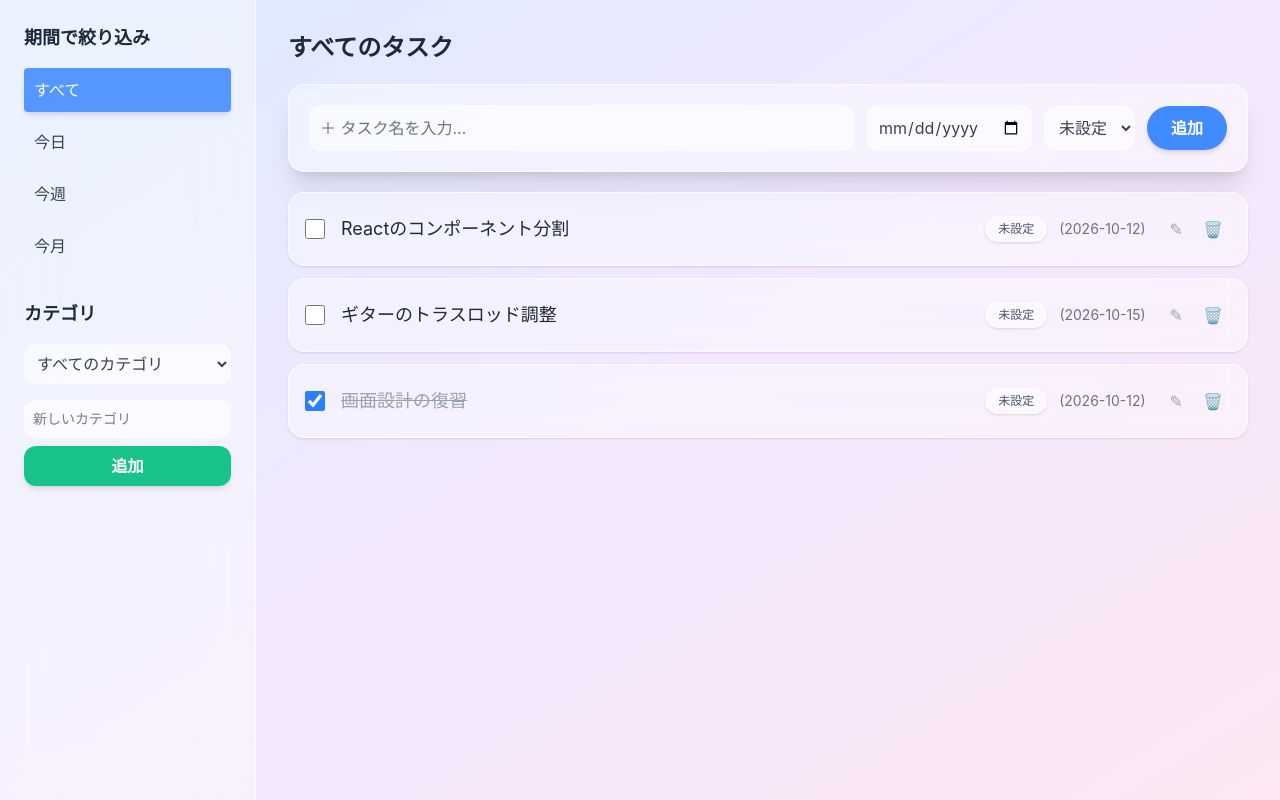
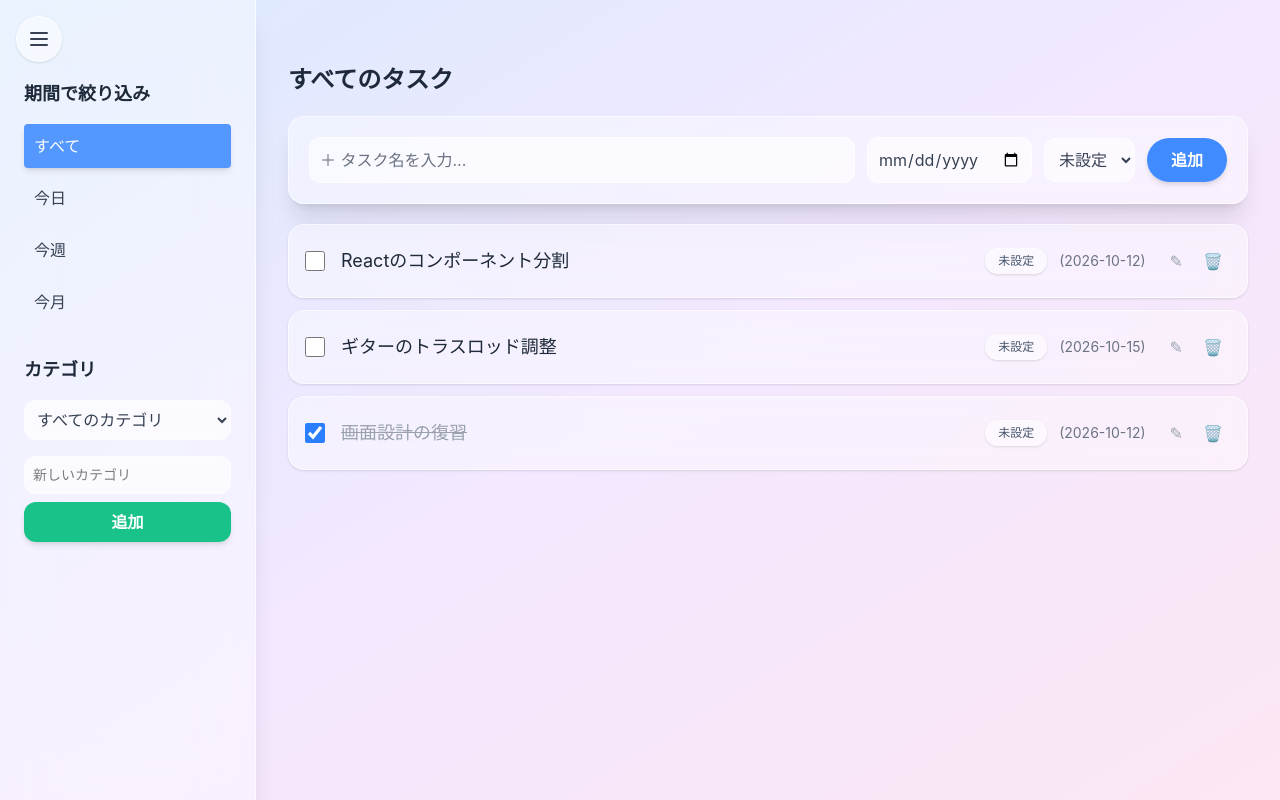
Before and after one commit to kei3yu3/ToDoApp, a React (Vite) app: page / in a window 1280 px wide. Built offline with nearby package versions, Linux system fonts and the light colour scheme.

Commit message:
pc画面でのハンバーガーメニューの追加

```diff
--- a/src/components/layout/AppLayout.tsx
+++ b/src/components/layout/AppLayout.tsx
@@ -15,26 +15,23 @@ type Props = {
 };
 
 export const AppLayout = ({ children, currentFilter, onFilterChange, currentCategory, onCategoryChange, categories, onAddCategory, onDeleteCategory }: Props) => {
-  // ★ スマホ用のサイドバー開閉状態を管理
-  const [isSidebarOpen, setIsSidebarOpen] = useState(false);
+  // ★ PCで開いた時に最初から表示されるよう、初期値を true に設定
+  const [isSidebarOpen, setIsSidebarOpen] = useState(true);
 
   return (
     // ★ md:flex-row を追加し、PCでは横並び、スマホでは縦並びになるように設定
-    <div className="flex flex-col md:flex-row min-h-screen bg-gradient-to-br from-blue-100 via-purple-100 to-pink-100">
+    <div className="flex min-h-screen bg-gradient-to-br from-blue-100 via-purple-100 to-pink-100">
 
-      {/* ★ スマホ用ヘッダー（グラスモーフィズム） */}
-      <div className="md:hidden flex items-center justify-between p-4 bg-white/40 backdrop-blur-md border-b border-white/60 sticky top-0 z-20 shadow-sm">
-        <h1 className="text-xl font-bold text-gray-800">TodoApp</h1>
+      {/* ★ Gemini風：PC・スマホ共通で左上に常駐するハンバーガーボタン */}
       <button
-          onClick={() => setIsSidebarOpen(true)}
-          className="p-2 text-gray-600 hover:text-blue-600 bg-white/50 rounded-lg focus:outline-none transition-colors"
+        onClick={() => setIsSidebarOpen(!isSidebarOpen)}
+        className="fixed top-4 left-4 z-50 p-2.5 text-gray-700 hover:text-blue-600 bg-white/50 hover:bg-white/80 backdrop-blur-md border border-white/60 rounded-full shadow-sm focus:outline-none transition-all cursor-pointer"
+        title="メニューを開閉"
       >
-          {/* ハンバーガーアイコン */}
         <svg className="w-6 h-6" fill="none" stroke="currentColor" viewBox="0 0 24 24">
           <path strokeLinecap="round" strokeLinejoin="round" strokeWidth={2} d="M4 6h16M4 12h16M4 18h16" />
         </svg>
       </button>
-      </div>
 
       <Sidebar
         currentFilter={currentFilter}
@@ -49,8 +46,12 @@ export const AppLayout = ({ children, currentFilter, onFilterChange, currentCate
         onClose={() => setIsSidebarOpen(false)}
       />
 
-      {/* メインコンテンツ */}
-      <main className="flex-1 p-5 md:p-8 w-full max-w-5xl mx-auto">
+      {/* ★ メインコンテンツ：サイドバーの開閉に合わせて左の余白(md:ml-64)が滑らかに変化する */}
+      <main
+        className={`flex-1 p-5 pt-20 md:p-8 md:pt-16 transition-all duration-300 ease-in-out ${
+          isSidebarOpen ? 'md:ml-64' : 'md:ml-0'
+        }`}
+      >
         {children}
       </main>
     </div>
--- a/src/components/layout/Sidebar.tsx
+++ b/src/components/layout/Sidebar.tsx
@@ -44,14 +44,21 @@ export const Sidebar = ({ currentFilter, onFilterChange, currentCategory, onCate
     ? "fixed inset-0 bg-black/20 backdrop-blur-sm z-30 md:hidden transition-opacity"
     : "hidden";
 
-  // ★ サイドバー本体：スマホ時はスライド、PC時は左に固定
+  // ★ サイドバー本体：PCでもスマホでも、isOpen に応じてスライド開閉するように変更
   const sidebarClass = `
     fixed inset-y-0 left-0 z-40 w-64 transform transition-transform duration-300 ease-in-out
-    md:relative md:translate-x-0
-    p-6
-    bg-white/40 backdrop-blur-xl border-r border-white/60 shadow-2xl md:shadow-none
+    px-6 pd-6 pt-20
+    bg-white/40 backdrop-blur-xl border-r border-white/60 shadow-xl
     ${isOpen ? "translate-x-0" : "-translate-x-full"}
   `;
+
+  // スマホ画面（横幅768px未満）の時だけ、項目を選んだら自動でメニューを閉じる
+  const handleSelectFilter = (filter: FilterType) => {
+    onFilterChange(filter);
+    if (window.innerWidth < 768) {
+      onClose?.();
+    }
+  };
 
   return (
     <>
@@ -72,10 +79,10 @@ export const Sidebar = ({ currentFilter, onFilterChange, currentCategory, onCate
 
         <ul className="list-none p-0 mb-8">
           {/* ★ リンクを押した時にスマホメニューを自動で閉じるように onClose?.() を追加 */}
-          <li className={getListClass('all')} onClick={() => { onFilterChange('all'); onClose?.(); }}>すべて</li>
-          <li className={getListClass('today')} onClick={() => { onFilterChange('today'); onClose?.(); }}>今日</li>
-          <li className={getListClass('week')} onClick={() => { onFilterChange('week'); onClose?.(); }}>今週</li>
-          <li className={getListClass('month')} onClick={() => { onFilterChange('month'); onClose?.(); }}>今月</li>
+          <li className={getListClass('all')} onClick={() => handleSelectFilter('all')}>すべて</li>
+          <li className={getListClass('today')} onClick={() => handleSelectFilter('today')}>今日</li>
+          <li className={getListClass('week')} onClick={() => handleSelectFilter('week')}>今週</li>
+          <li className={getListClass('month')} onClick={() => handleSelectFilter('month')}>今月</li>
         </ul>
 
         <h2 className="text-lg font-bold mb-4 text-gray-800">カテゴリ</h2>
```
Lines whose indentation alone changed are shown as unchanged.
